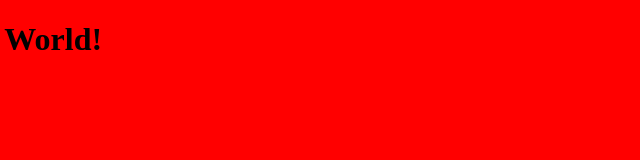
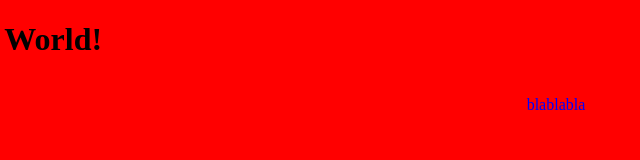
Before and after one commit to StefanJosanu/gittest, a plain HTML site: page index.html in a window 1280 px wide. Shown: the full height of the page, 84-724 px from the left. Drawn offline with Linux system fonts and the light colour scheme.

Commit message:
thirdcommit

```diff
--- a/index.html
+++ b/index.html
@@ -8,5 +8,8 @@
 </head>
 <body>
     <h1>Hello World!</h1>
+    <div>
+        <p>blablabla</p>
+    </div>
 </body>
 </html>
--- a/style.css
+++ b/style.css
@@ -1,3 +1,9 @@
 body {
     background-color: red;
 }
+div {
+    display: flex;
+    justify-content: center;
+    align-items: center;
+    color: blue;
+}
```
Also changed, not shown: 1 other file.
